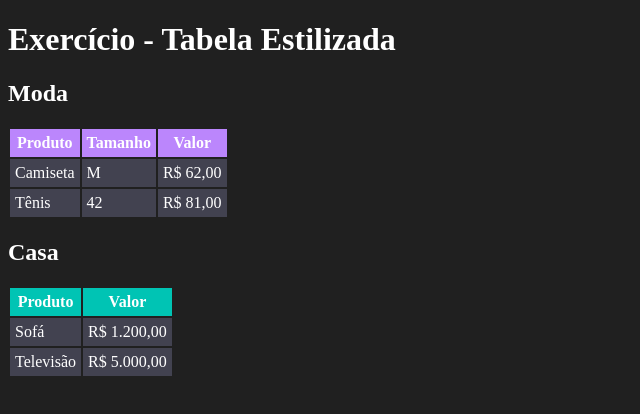
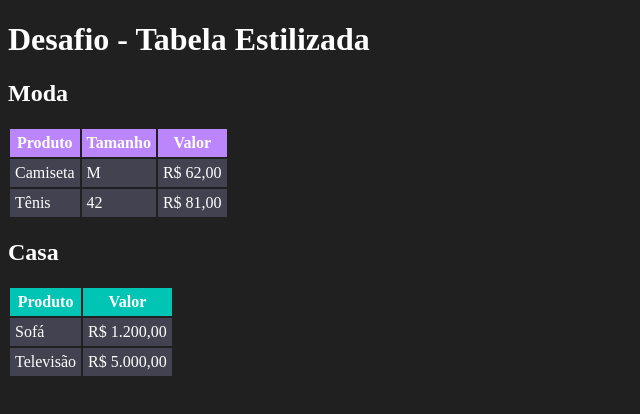
Before and after one commit to ryanvicttor/desafio-tabela-estilizada-devquest, a plain HTML site: page index.html in a window 1280 px wide. Shown: the whole page, without its empty margins (0-640 px from the left). Drawn offline with Linux system fonts and the light colour scheme.

Commit message:
alteração no título da página

```diff
--- a/index.html
+++ b/index.html
@@ -4,12 +4,12 @@
     <meta charset="UTF-8">
     <meta http-equiv="X-UA-Compatible" content="IE=edge">
     <meta name="viewport" content="width=device-width, initial-scale=1.0">
-    <title>Desafio tabela estilizada</title>
+    <title>Tabela Estilizada - DevQuest</title>
 
     <link rel="stylesheet" href="style.css">
 </head>
 <body>
-    <h1> Exercício - Tabela Estilizada</h1>
+    <h1> Desafio - Tabela Estilizada</h1>
 
     <h2>Moda</h2>
     <table>
```
